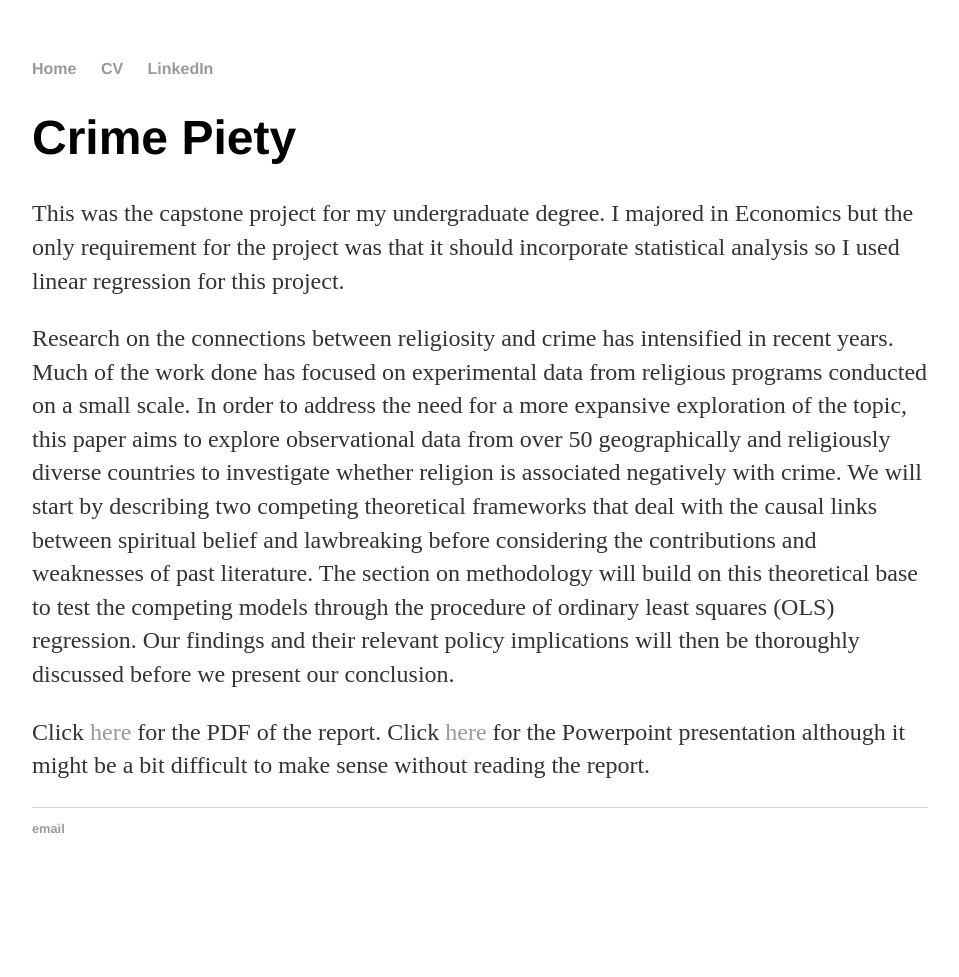
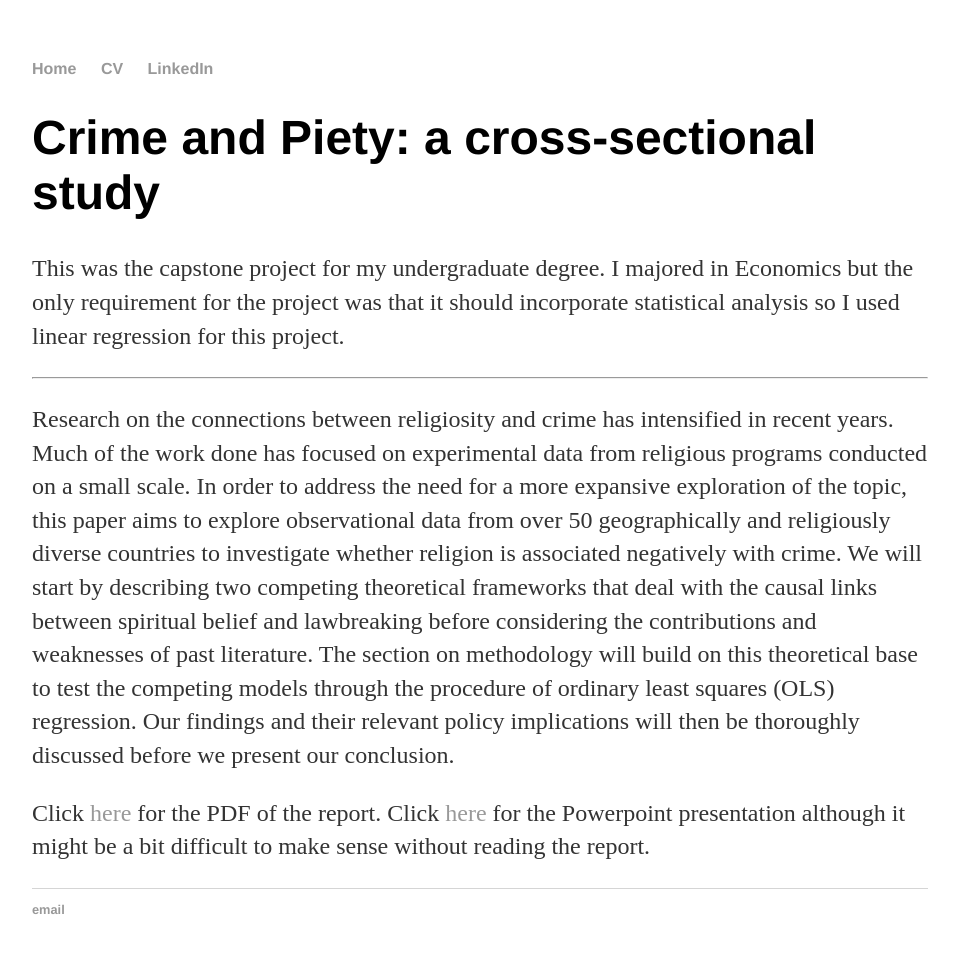
Before and after one commit to h2kh/h2kh.github.io, a Jekyll site: the page built from _posts/2019-06-02-crime-piety.md, in a window 1280 px wide. Shown: the whole page, without its empty margins (160-1119 px from the left). Built offline with Jekyll 4.4.1, drawn with Linux system fonts in a browser that asks for light colours; our own code applies the rules of GitHub Pages for plain Markdown files; before the commit the page ends 900 px from its top, so only the background shows below that.

Commit message:
Update 2019-06-02-crime-piety.md

```diff
--- a/_posts/2019-06-02-crime-piety.md
+++ b/_posts/2019-06-02-crime-piety.md
@@ -1,4 +1,11 @@
+---
+layout: post
+title: "Crime and Piety: a cross-sectional study"
+---
+
 This was the capstone project for my undergraduate degree. I majored in Economics but the only requirement for the project was that it should incorporate statistical analysis so I used linear regression for this project.
+
+---
 
 Research on the connections between religiosity and crime has intensified in recent years. Much of the work done has focused on experimental data from religious programs conducted on a small scale. In order to address the need for a more expansive exploration of the topic, this paper aims to explore observational data from over 50 geographically and religiously diverse countries to investigate whether religion is associated negatively with crime. We will start by describing two competing theoretical frameworks that deal with the causal links between spiritual belief and lawbreaking before considering the contributions and weaknesses of past literature. The section on methodology will build on this theoretical base to test the competing models through the procedure of ordinary least squares (OLS) regression. Our findings and their relevant policy implications will then be thoroughly discussed before we present our conclusion.
 
```
